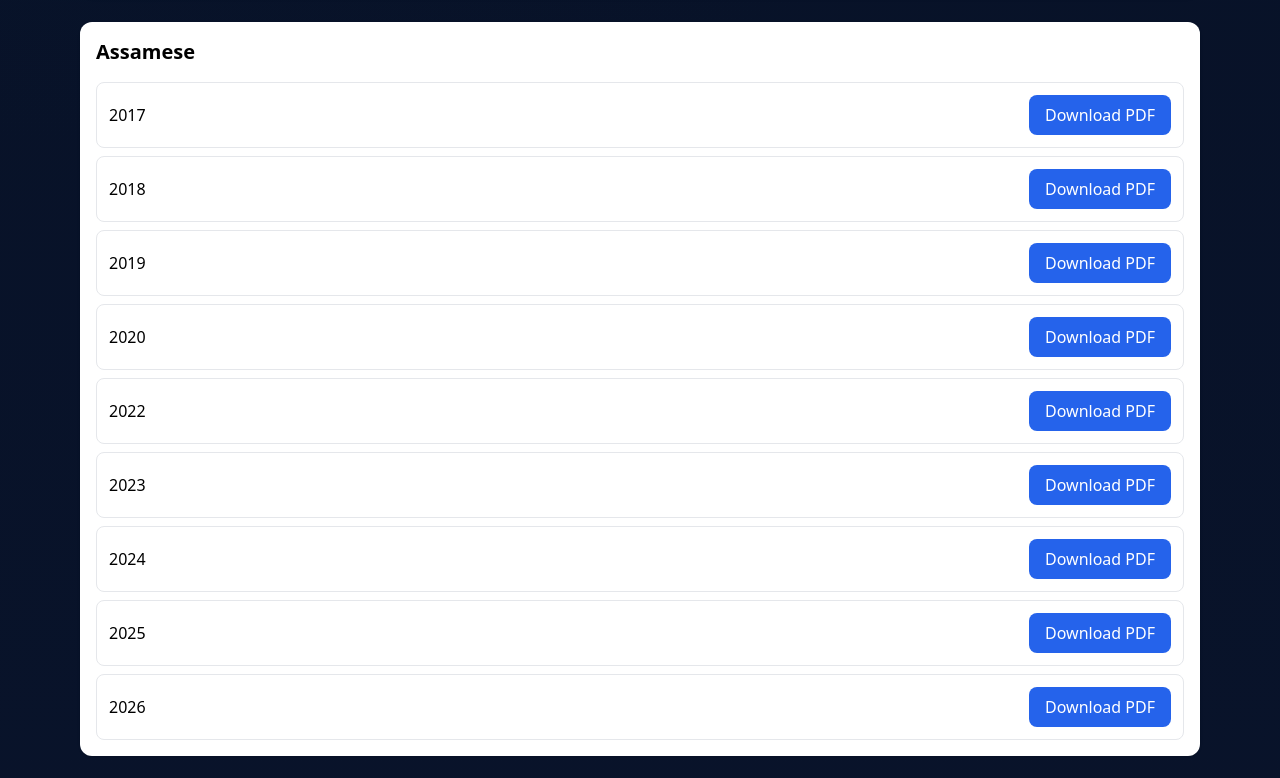
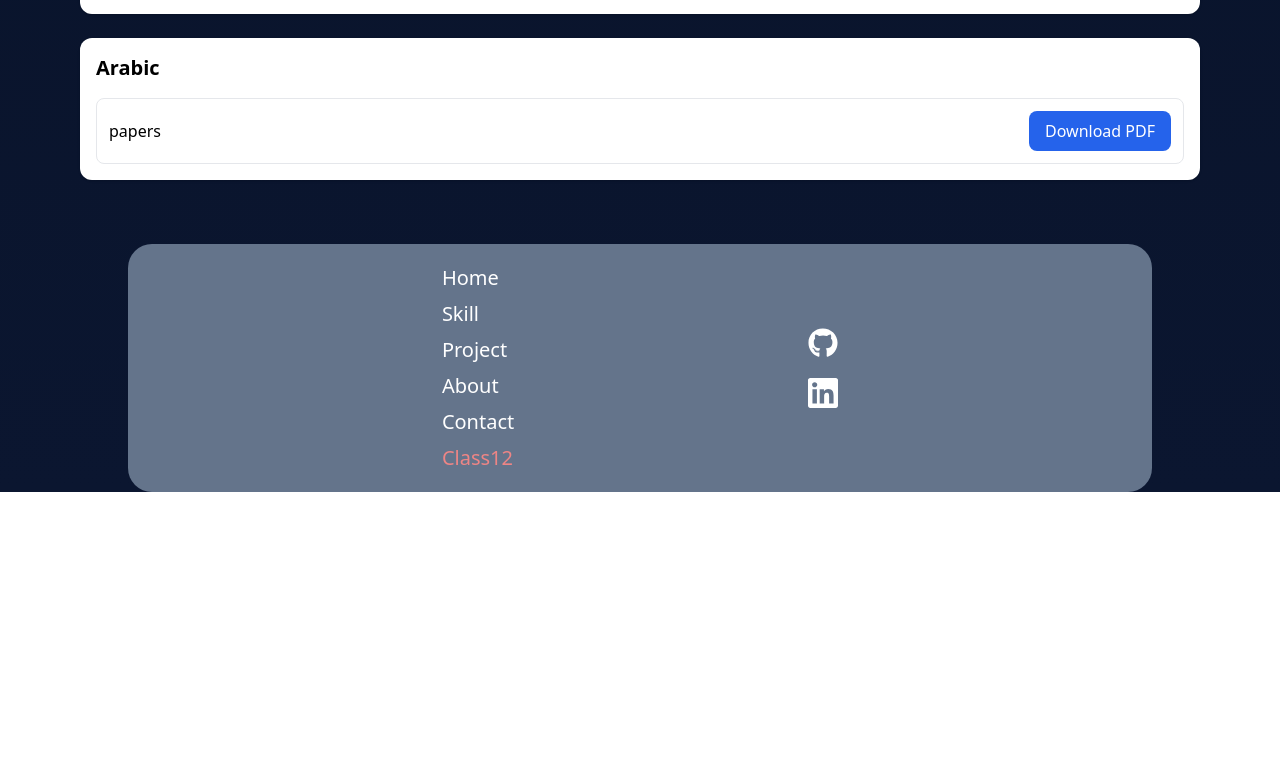
Before and after one commit to TomserAliKhan/portfolio, a React (Vite) app: page /class12 in a window 1280 px wide. Shown: the part 1122-1900 px from the top of the page. After the commit the page ends 1614 px from the top, so only its background shows below. Built offline with nearby package versions, Linux system fonts and the light colour scheme.

Commit message:
Update data.js

```diff
--- a/src/components/routes/data.js
+++ b/src/components/routes/data.js
@@ -1,7 +1,6 @@
-// src/data/questionPapers.js
-
 export const questionPapers = {
   English: {
+    papers: {
       2014: "https://jobassam.in/wp-content/uploads/question-papers/ahsec/arts/2014/English-2014.pdf",
       2015: "https://jobassam.in/wp-content/uploads/question-papers/ahsec/arts/2015/English-2015.pdf",
       2016: "https://jobassam.in/wp-content/uploads/question-papers/ahsec/arts/2016/English-2016.pdf",
@@ -15,8 +14,13 @@ export const questionPapers = {
       2025: "https://jobassam.in/wp-content/uploads/question-papers/ahsec/arts/2025/English-2025.pdf",
       2026: "https://jobassam.in/wp-content/uploads/question-papers/ahsec/arts/2026/English-2026.pdf",
     },
+  },
 
   Assamese: {
+    papers: {
+      2014: "https://drive.google.com/file/d/1OOW3quhlq2-NfpjDTsyUG-2CiGTkShdq/view",
+      2015: "https://drive.google.com/file/d/1Nc_sltnoidVp7YEHcaIHnf-nfS4WVRKr/view",
+      2016: "https://drive.google.com/file/d/1W44WX4ie77e4aNqDzds5ojxTfGk8cyTE/view",
       2017: "https://jobassam.in/wp-content/uploads/question-papers/ahsec/arts/2017/Assamese-MIL-2017.pdf",
       2018: "https://drive.google.com/file/d/1doz6UgtxvJQBtGfc0n4314qMZkQI8-lG/view",
       2019: "https://jobassam.in/wp-content/uploads/question-papers/ahsec/arts/2019/ASSAMESE-MIL.pdf",
@@ -27,9 +31,14 @@ export const questionPapers = {
       2025: "https://jobassam.in/wp-content/uploads/question-papers/ahsec/arts/2025/Assamese-MIL-2025.pdf",
       2026: "https://drive.google.com/file/d/12WdkAcaG1eRLvi43aoEof9zh0ovkLF-P/view",
     },
+  },
 
   Education: {
+    papers: {
+      2014: "https://drive.google.com/file/d/1lf2KXU25VNMDu0UImD5qdRUzhqHOlKJ1/view",
       2015: "https://jobassam.in/wp-content/uploads/question-papers/ahsec/arts/2015/Education-2015.pdf",
+      2016: "https://drive.google.com/file/d/1CvAlm5CM4WsNug5ynSVGImzjWjxDDbEf/view",
+      2017: "https://drive.google.com/file/d/1fOzHMdvGq7piWgH2GWE-GMkeBK50oXdu/view",
       2018: "https://jobassam.in/wp-content/uploads/question-papers/ahsec/arts/2018/Education-2018.pdf",
       2019: "https://jobassam.in/wp-content/uploads/question-papers/ahsec/arts/2019/EDUCATION.pdf",
       2020: "https://drive.google.com/file/d/1wOK8KxM_e8oaEJQDQYeLXGKVvG4DMnv4/view",
@@ -39,9 +48,14 @@ export const questionPapers = {
       2025: "https://jobassam.in/wp-content/uploads/question-papers/ahsec/arts/2025/Education-2025.pdf",
       2026: "https://drive.google.com/file/d/1J2ZhCB57SXzCdtInKZsiG2XTYJLMiYmw/view",
     },
+  },
 
   "Political Science": {
+    papers: {
+      2014: "https://drive.google.com/file/d/1wFNRWhLidBqI6fKS5YCTRh3WDpRL2GCy/view",
       2015: "https://jobassam.in/wp-content/uploads/question-papers/ahsec/arts/2015/Political-Science-2015.pdf",
+      2016: "https://drive.google.com/file/d/1A5b91pZ9v2Ma2MPoetqG-yH2jeORlpCE/view",
+      2017: "https://drive.google.com/file/d/1B5SJAJChLkRmHTnpW6FnC0GMtpPWSASL/view",
       2018: "https://jobassam.in/wp-content/uploads/question-papers/ahsec/arts/2018/Political-Science-2018.pdf",
       2019: "https://jobassam.in/wp-content/uploads/question-papers/ahsec/arts/2019/POLITICAL-SCIENCE.pdf",
       2020: "https://jobassam.in/wp-content/uploads/question-papers/ahsec/arts/2020/POLITICAL-SCIENCE-2020.pdf",
@@ -50,22 +64,39 @@ export const questionPapers = {
       2024: "https://jobassam.in/wp-content/uploads/question-papers/ahsec/arts/2024/Political-Science-2024.pdf",
       2025: "https://jobassam.in/wp-content/uploads/question-papers/ahsec/arts/2025/Political-Science-2025.pdf",
     },
+  },
 
   History: {
+    papers: {
+      2014: "https://drive.google.com/file/d/1JlWtrfluAC8q3Ltf3TikywZuc0wS75KR/view",
       2015: "https://jobassam.in/wp-content/uploads/question-papers/ahsec/arts/2015/History-2015.pdf",
+      2016: "https://drive.google.com/file/d/14glH3EPtHyYBXHItFdobIljtJbrs-syW/view",
+      2017: "https://drive.google.com/file/d/1HjmTY8QMUKQ1rlsqry1CJvv0hAjtJKg1/view",
       2018: "https://jobassam.in/wp-content/uploads/question-papers/ahsec/arts/2018/History-2018.pdf",
       2019: "https://jobassam.in/wp-content/uploads/question-papers/ahsec/arts/2019/HISTORY.pdf",
+      2020: "https://drive.google.com/file/d/1rPbXWs_JdKcpgtvQDqATXaqZzPG-pNDG/view",
       2022: "https://ahsec.assam.gov.in/wp-content/uploads/2022/05/History-Question-Paper-for-H-S-Final-Examination-2022.pdf",
       2025: "https://jobassam.in/wp-content/uploads/question-papers/ahsec/arts/2025/History-2025.pdf",
     },
+  },
 
   "Advance Assamese": {
+    papers: {
+      2014: "https://drive.google.com/file/d/1dHF2vmyCFW9PSVyVDDDJn2slesVMGJp_/view",
       2015: "https://jobassam.in/wp-content/uploads/question-papers/ahsec/arts/2015/Advance-Assamese-2015.pdf",
+      2016: "https://drive.google.com/file/d/1sY_XTAlEqpTB-TOpz8oryzRWmKT3bzyr/view",
       2017: "http://duliajancollege.digitallibrary.co.in/bitstream/123456789/211/1/Advance%20Assamese.pdf",
+      2018: "https://drive.google.com/file/d/1MSLVkKxkg7ggSjjAwmgBrpGwdSls3tPx/view",
       2019: "https://jobassam.in/wp-content/uploads/question-papers/ahsec/arts/2019/ADVANCE-ASSAMESE.pdf",
       2020: "https://jobassam.in/wp-content/uploads/question-papers/ahsec/arts/2020/ADVANCE-ASSAMESE-2020.pdf",
       2022: "https://ahsec.assam.gov.in/wp-content/uploads/2022/05/ADAS-Question-Paper-for-H-S-Final-Examination-2022.pdf",
     },
+  },
 
-  Arabic: {},
+  Arabic: {
+    papers: {
+      2022: "https://drive.google.com/file/d/1ILN3sgicDKW7Ozyz7qjsMQPZrb7ZFEFf/view",
+      2023: "https://drive.google.com/file/d/1jksRAF19X_ymzkHTPHgfEbOc1a1t3I1f/view",
+    },
+  },
 };
```
Lines whose indentation alone changed are shown as unchanged.
